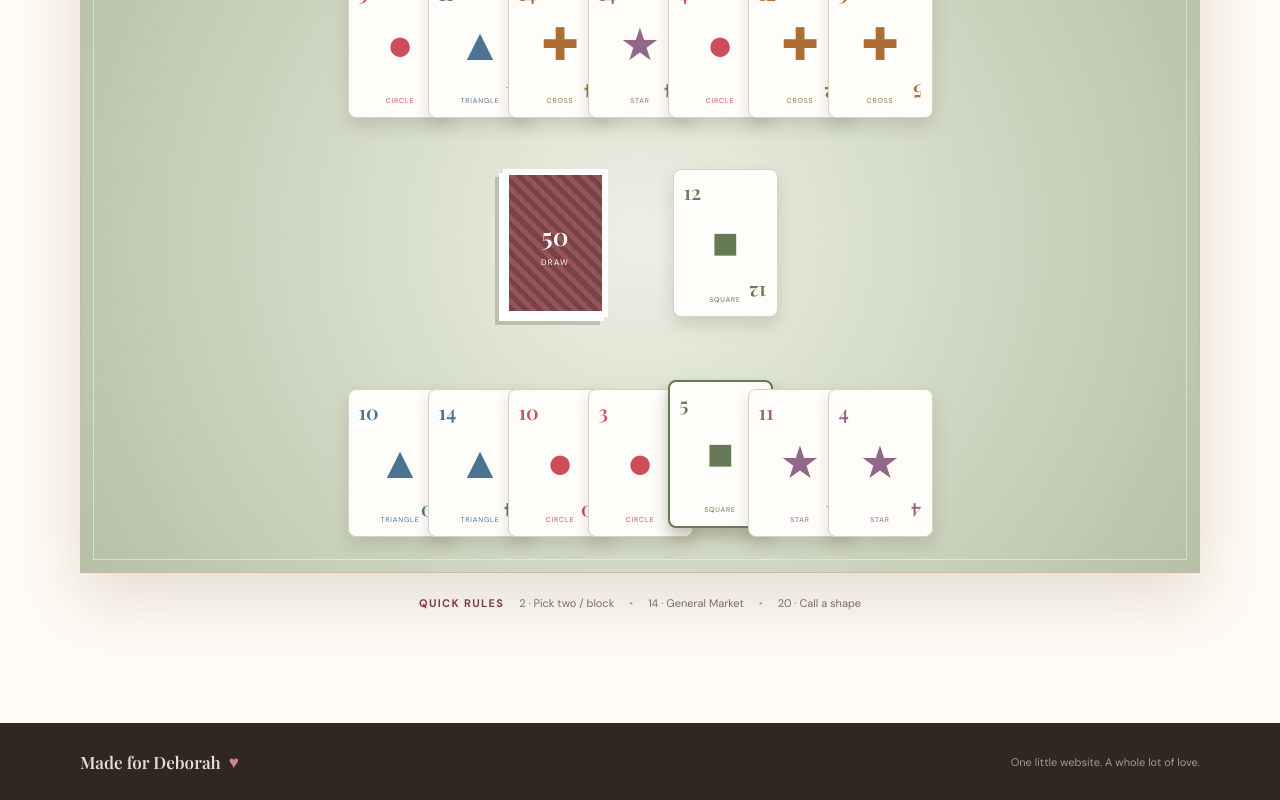
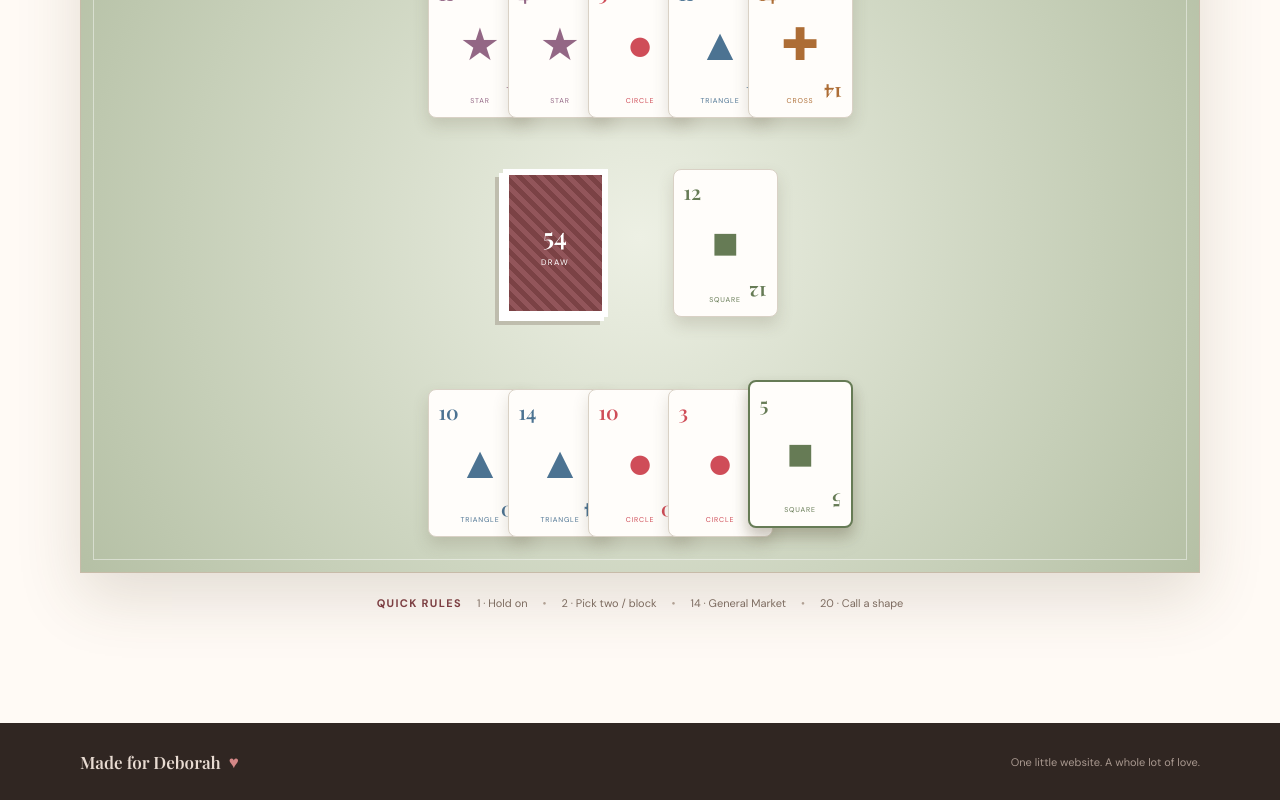
Before and after one commit to brumePyvault/mygirl, a Next.js app: page /games/whot in a window 1280 px wide. Shown: the part 525-1325 px from the top of the page. Built offline with nearby package versions, Linux system fonts and the light colour scheme; a web font is replaced by a local one.

Commit message:
Add Whot hold on rule and five-card deal

```diff
--- a/app/api/rooms/route.js
+++ b/app/api/rooms/route.js
@@ -81,7 +81,8 @@ function updateWhotGame(game, action) {
   if (!playable || (card.name === 'whot' && !['circle', 'triangle', 'cross', 'square', 'star'].includes(action.shape))) return game
   const hand = game.hands[player].filter(item => item.id !== card.id)
   const winner = hand.length === 0 ? player : ''
-  const next = nextPlayer(player)
+  const holdsTurn = card.number === 1
+  const next = holdsTurn ? player : nextPlayer(player)
   const pendingDraw = card.number === 2 ? (game.pendingDraw || 0) + 2 : 0
   let deck = game.deck
   let pile = [...game.pile, card]
@@ -93,7 +94,7 @@ function updateWhotGame(game, action) {
     hands = { ...hands, [next]: [...hands[next], ...market.drawn] }
   }
   const nextName = next === 'brume' ? 'Brume' : 'Deborah'
-  const message = winner ? `${player === 'brume' ? 'Brume' : 'Deborah'} wins the round!` : pendingDraw ? `${nextName}, pick ${pendingDraw} or block with another 2.` : card.number === 14 ? `General Market! ${nextName} picked ${marketDrawn} card. ${nextName}, your turn.` : `${nextName}, your turn.`
+  const message = winner ? `${player === 'brume' ? 'Brume' : 'Deborah'} wins the round!` : holdsTurn ? `Hold on! ${nextName}, play again.` : pendingDraw ? `${nextName}, pick ${pendingDraw} or block with another 2.` : card.number === 14 ? `General Market! ${nextName} picked ${marketDrawn} card. ${nextName}, your turn.` : `${nextName}, your turn.`
   return { ...game, deck, hands, pile, turn: winner ? player : next, calledShape: card.name === 'whot' ? action.shape : '', pendingDraw, winner, message, motion: 'play' }
 }
 
--- a/components/games/whot-game.jsx
+++ b/components/games/whot-game.jsx
@@ -47,7 +47,7 @@ function WhotCard({ card, hidden = false, playable = false, onClick, entering =
 
 function createWhotGame() {
   const cards = shuffle(makeWhotDeck()); const top = cards.pop()
-  return { hands: { brume: cards.splice(0, 7), deborah: cards.splice(0, 7) }, pile: [top], deck: cards, turn: 'brume', calledShape: '', pendingDraw: 0, winner: '', message: "Brume, you're up. Match the shape or number.", motion: 'deal' }
+  return { hands: { brume: cards.splice(0, 5), deborah: cards.splice(0, 5) }, pile: [top], deck: cards, turn: 'brume', calledShape: '', pendingDraw: 0, winner: '', message: "Brume, you're up. Match the shape or number.", motion: 'deal' }
 }
 
 export default function WhotGame() {
@@ -62,7 +62,8 @@ export default function WhotGame() {
     setGame(current => {
       const hand = current.hands[player].filter(item => item.id !== card.id)
       const winner = hand.length === 0 ? player : ''
-      const next = nextPlayer(player)
+      const holdsTurn = card.number === 1
+      const next = holdsTurn ? player : nextPlayer(player)
       const pendingDraw = card.number === 2 ? (current.pendingDraw || 0) + 2 : 0
       let deck = current.deck
       let pile = [...current.pile, card]
@@ -74,7 +75,7 @@ export default function WhotGame() {
         hands = { ...hands, [next]: [...hands[next], ...market.drawn] }
       }
       const nextName = next === 'brume' ? 'Brume' : 'Deborah'
-      const message = winner ? `${player === 'brume' ? 'Brume' : 'Deborah'} wins the round!` : pendingDraw ? `${nextName}, pick ${pendingDraw} or block with another 2.` : card.number === 14 ? `General Market! ${nextName} picked ${marketDrawn} card. ${nextName}, your turn.` : `${nextName}, your turn.`
+      const message = winner ? `${player === 'brume' ? 'Brume' : 'Deborah'} wins the round!` : holdsTurn ? `Hold on! ${nextName}, play again.` : pendingDraw ? `${nextName}, pick ${pendingDraw} or block with another 2.` : card.number === 14 ? `General Market! ${nextName} picked ${marketDrawn} card. ${nextName}, your turn.` : `${nextName}, your turn.`
       return { ...current, deck, hands, pile, turn: winner ? player : next, calledShape: card.name === 'whot' ? shape : '', pendingDraw, winner, message, motion: 'play' }
     })
     setMotionCard(card.id); setTimeout(() => setMotionCard(null), 500)
@@ -112,6 +113,6 @@ export default function WhotGame() {
       {game.winner && <button className="primary whot-again" onClick={async () => { const next = createWhotGame(); if (!(await room.dispatch({ type: 'RESET', game: next }))) setGame(next); setChoosing(null) }}><RotateCcw size={16}/> Play again</button>}
     </section>
     {choosing && <div className="modal-backdrop"><div className="shape-modal" role="dialog" aria-modal="true"><Sparkles/><h2>Call a shape</h2><p>What must the next player match?</p><div>{whotShapes.map(shape => <button key={shape.name} style={{ '--shape-color': shape.color }} onClick={() => { finishPlay(choosing.player, choosing.card, shape.name); setChoosing(null) }}><span>{shape.symbol}</span>{shape.name}</button>)}</div></div></div>}
-    <aside className="whot-rules"><strong>QUICK RULES</strong><span>2 · Pick two / block</span><i>•</i><span>14 · General Market</span><i>•</i><span>20 · Call a shape</span></aside>
+    <aside className="whot-rules"><strong>QUICK RULES</strong><span>1 · Hold on</span><i>•</i><span>2 · Pick two / block</span><i>•</i><span>14 · General Market</span><i>•</i><span>20 · Call a shape</span></aside>
   </main>
 }
```
